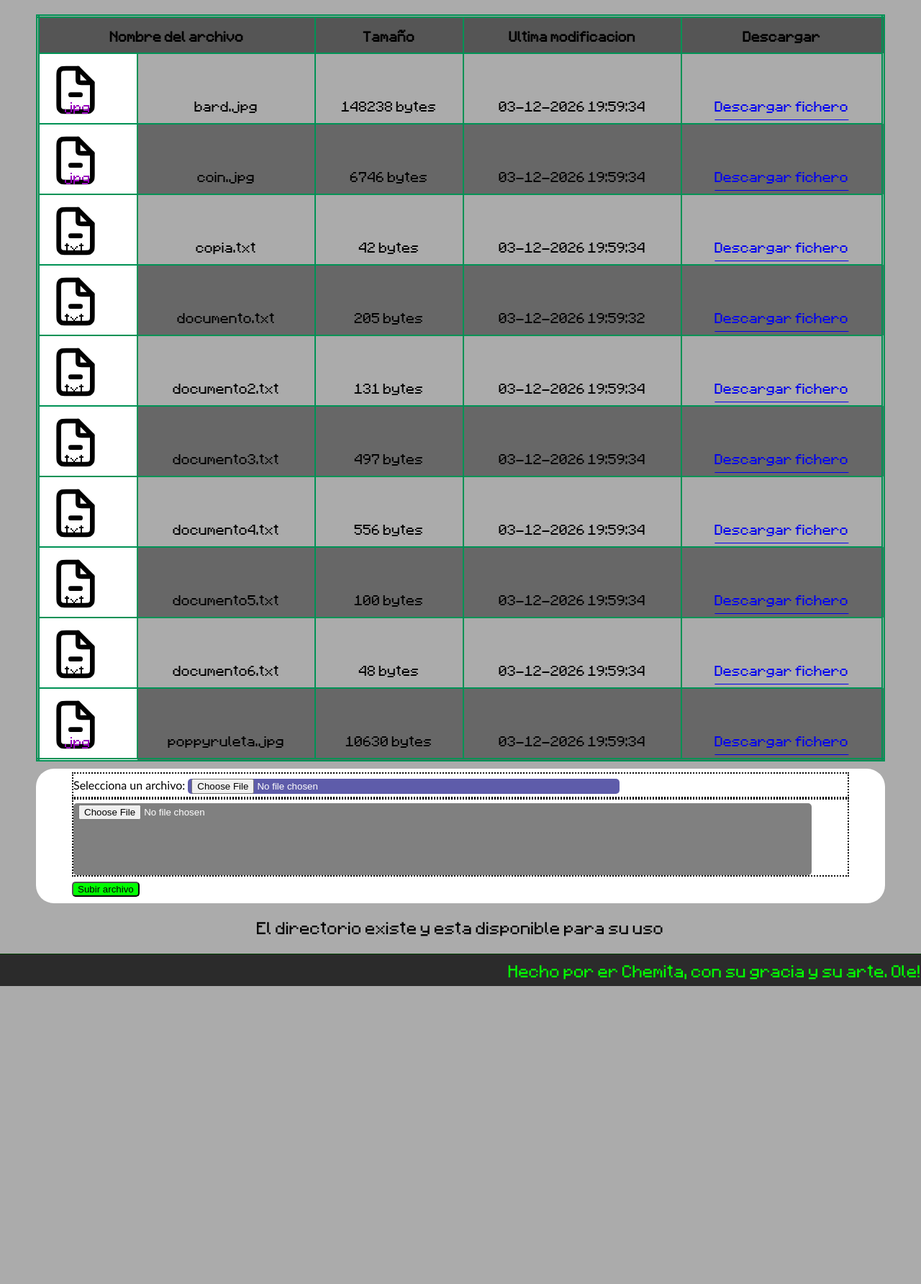
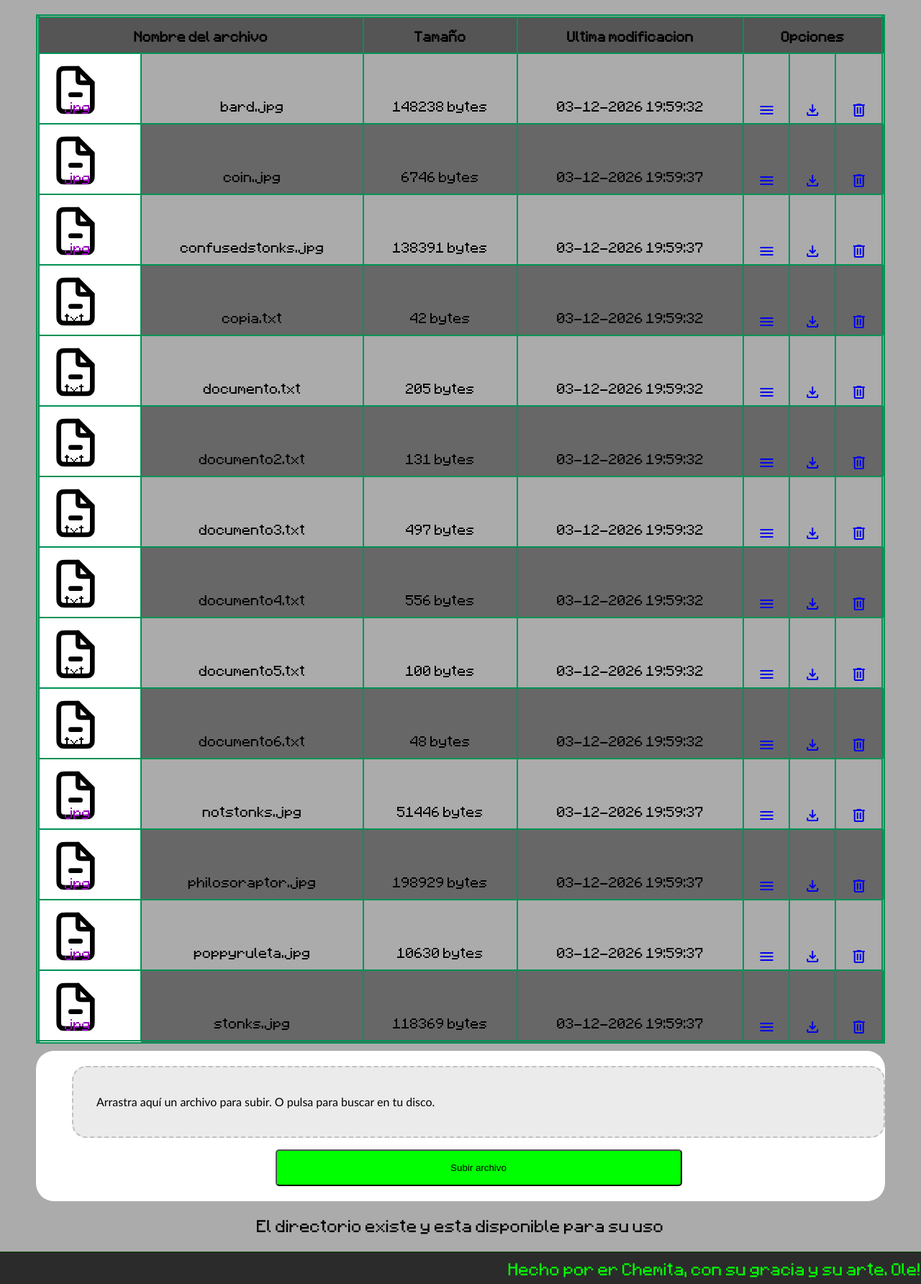
Before and after one commit to josebalilla1999-gif/cursophp, a PHP site: page /archivos/index.php in a window 1280 px wide. Shown: the part 168-1952 px from the top of the page at 72% size. Before the commit the page ends 1538 px from the top, so only its background shows below. Run offline with PHP 8.4, Linux system fonts and the light colour scheme.

Commit message:
9-Dic-25 v1.0

```diff
--- a/archivos/index.php
+++ b/archivos/index.php
@@ -40,6 +40,7 @@
     <link rel="stylesheet" href="<?= $recursos?>css/reset.css">
     <link rel="stylesheet" href="<?= $recursos?>css/a11y-dark.min.css">
     <link rel="stylesheet" href="<?= $recursos?>css/estilos.css">
+    <link rel="stylesheet" href="https://fonts.googleapis.com/css2?family=Material+Symbols+Outlined:opsz,wght,FILL,GRAD@20..48,100..700,0..1,-50..200" />
 </head>
 
 <body>
@@ -53,7 +54,7 @@
                     <th colspan="2">Nombre del archivo</th>
                     <th>Tamaño</th>
                     <th>Ultima modificacion</th>
-                    <th>Descargar</th>
+                    <th colspan="3">Opciones</th>
                 </tr>
             </thead>
             <tbody>
@@ -67,27 +68,20 @@
                     <td><?= $archivo; ?></td>
                     <td><?= @filesize($carpeta.$archivo)?> bytes</td>
                     <td><?=date('d-m-Y H:i:s', filemtime($carpeta.$archivo)+3600);?></td>
-                    <td><a href="<?=$carpeta.$archivo;?>" download>Descargar fichero</a></td>
+                    <td><a href="<?=$carpeta.$archivo;?>"><span class="material-symbols-outlined" width="50px" height="50px">menu</span></a></td>
+                    <td><a href="<?=$carpeta.$archivo;?>" download><span class="material-symbols-outlined" width="50px" height="50px">download</span></a></td>
+                    <td><a href="<?=$carpeta.$archivo;?>"><span class="material-symbols-outlined" width="50px" height="50px">delete</span></a></td>
                     </tr><?php
                 }
             ?>
             </tbody>
         </table>
         <section id="subida">
-            <form action="index.php" method="POST" enctype="multipart/form-data">
-                <label for="archivo">Selecciona un archivo:
-                    <input type="file" id="archivo" name="archivo" accept="<?php
-                            foreach(array_keys($extPermitidas) as $ext){
-                                echo '.' . $ext . ',';
-                            }
-                        ?>">
-                </label>
-                <label for="drag">
-                    <input type="file" id="drag" name="drag" placeholder="Arrastra un archivo aqui" accept="<?php
-                            foreach(array_keys($extPermitidas) as $ext){
-                                echo '.' . $ext . ',';
-                            }
-                        ?>">
+            <form id="form" action="index.php" method="POST" enctype="multipart/form-data">
+                <label id="zona" title="Arrastra aquí un archivo para subir. O pulsa para buscar en tu disco.">Arrastra aquí un archivo para subir. O pulsa para buscar en tu disco.
+                    <input type="file" id="archivo" name="archivo" accept="<?php foreach (array_keys($extPermitidas) as $exte) {
+                                                                                echo "." . $exte . ",";
+                                                                            } ?>application/msword,application/vnd.openxmlformats-officedocument.wordprocessingml.document">
                 </label>
                 <button>Subir archivo</button>
             </form>
--- a/archivos/static/css/estilos.css
+++ b/archivos/static/css/estilos.css
@@ -129,33 +129,25 @@ section{
     border-radius: 25px;
 }
 
-form label{
-    border: 2px dotted black;
-    width: calc(100% - 50px);
+input[type=file]{
+    display:none;
+    opacity:0;
+}
+label:has(input[type=file]){
+    width:100%;margin:1rem auto;padding:2rem;
+    display:block;
+    background-color: #ebebeb;border:2px dashed #c1c1c1;
+    border-radius: 20px;cursor: pointer;
+
+}
+.archivo{
+    background-color: #e2ffd1 !important;
 }
 
-form label #drag{
-    border: 2px dotted rgba(128, 128, 128, 0.397);
-    margin-top: 5px;
-    width: calc(100% - 50px);
-    height: 100px;
-    background-color: grey;
-}
+button{
+    width:50%;margin:1rem auto;padding:1rem 0;
+    display:block;
 
-form label .drag{
-    background-color: rgb(197, 197, 197) !important;
-}
-
-label{
-    display: block;
-}
-
-label input{
-    border-radius: 5px;
-    background-color: rgba(15, 13, 128, 0.671);
-    color: white;
-    width: 600px;
-    padding-left: 5px;
 }
 
 button{
```
Also changed, not shown: archivos/static/js/script.js (+21 -13 lines), archivos/templates/confusedstonks.jpg (added), archivos/templates/notstonks.jpg (added), archivos/templates/philosoraptor.jpg (added), archivos/templates/stonks.jpg (added).
